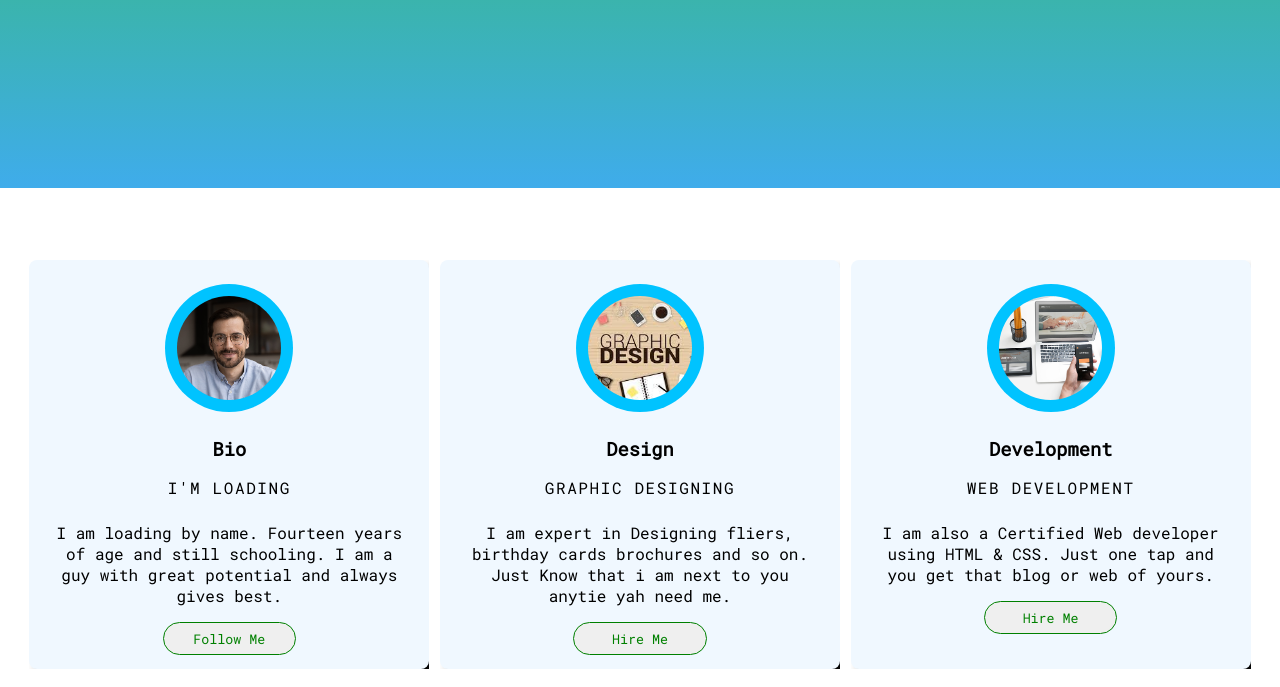
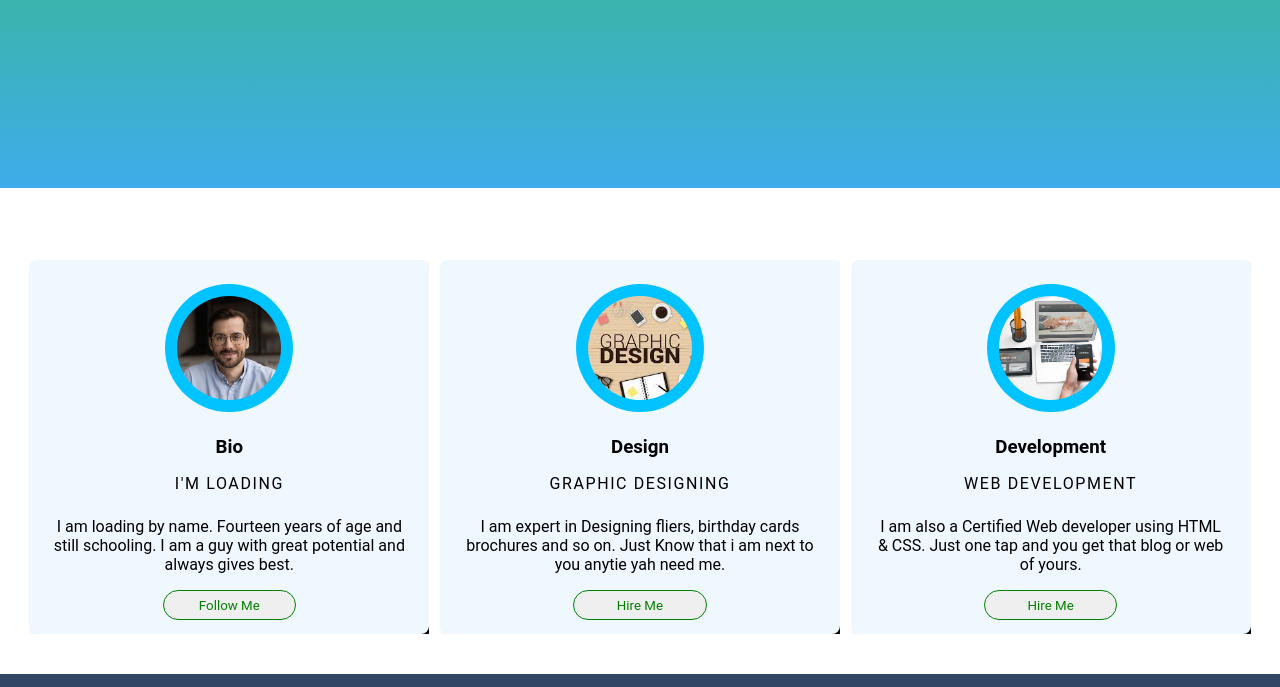
Before and after one commit to marvellous54/Loading, a plain HTML site: page index.html in a window 1280 px wide. Shown: the part 372-1059 px from the top of the page. Drawn offline with Linux system fonts and the light colour scheme; a web font is replaced by a local one.

Commit message:
Update index.css

```diff
--- a/index.css
+++ b/index.css
@@ -2,7 +2,7 @@
 	margin: 0px;
 	padding: 0px;
 	box-sizing: border-box;
-	font-family: Roboto Mono;
+	font-family: Roboto;
 	overflow-x: hidden;
 	text-decoration: none;
 }
```
